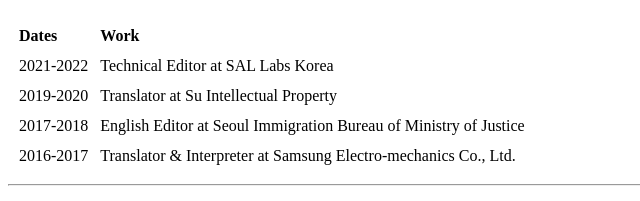
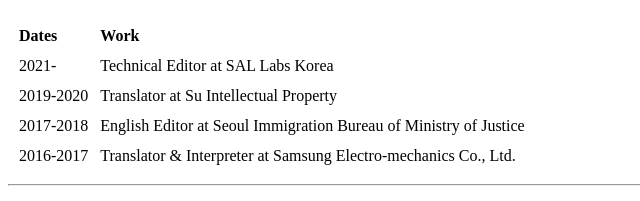
Before and after one commit to Eunhye2022/claire_translator, a plain HTML site: page index.html in a window 1280 px wide. Shown: the part 751-952 px from the top of the page, 0-640 px from the left. Drawn offline with Linux system fonts and the light colour scheme.

Commit message:
Update index.html

```diff
--- a/index.html
+++ b/index.html
@@ -36,7 +36,7 @@
       </tr>
     </thead>
     <tr>
-      <td>2021-2022</td>
+      <td>2021-</td>
       <td>Technical Editor at SAL Labs Korea</td>
     </tr>
     <tr>
```
